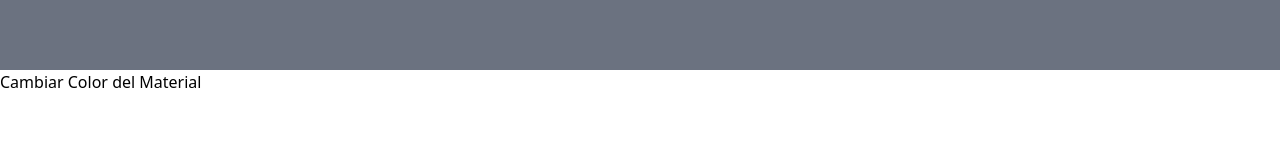
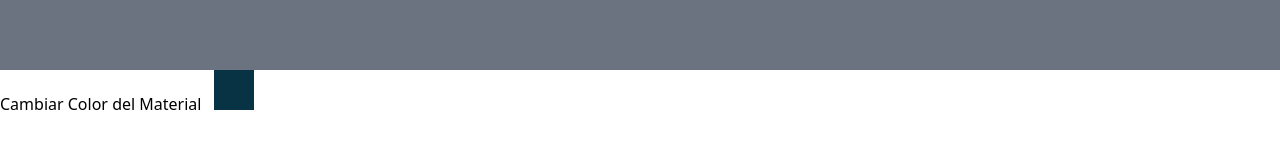
Before and after one commit to DiegoXR/decorar, a SvelteKit app: page /MainNavigation/Customize in a window 1280 px wide. Shown: the part 498-646 px from the top of the page. Built offline with nearby package versions, Linux system fonts and the light colour scheme.

Commit message:
Update Customize Page
Make button bigger to troubleshoot

```diff
--- a/src/routes/MainNavigation/Customize/+page.svelte
+++ b/src/routes/MainNavigation/Customize/+page.svelte
@@ -1,8 +1,11 @@
 <script>
     import Scene from "$lib/components/scene.svelte";
-    import { selectedImageObject, changeColorMessage } from "../../../stores.js";
+    import {
+        selectedImageObject,
+        changeColorMessage,
+    } from "../../../stores.js";
     import { onMount } from "svelte";
-    import { Canvas } from '@threlte/core'
+    import { Canvas } from "@threlte/core";
     let data = "initial value";
 
     let dataObject = {
@@ -30,6 +33,17 @@
         <Scene></Scene>
     </Canvas>
 </div>
-<button on:click={() => {
-    $changeColorMessage = !$changeColorMessage
-  }}>Cambiar Color del Material</button>
+<button
+    on:click={() => {
+        $changeColorMessage = !$changeColorMessage;
+    }}>Cambiar Color del Material</button
+>
+
+<button
+    class="mx-2 mb-2 h-10 w-10 bg-cyan-950"
+    on:click={() => {
+        $changeColorMessage = !$changeColorMessage;
+        console.log("Button has been pressed");
+    }}
+>
+</button>
```
